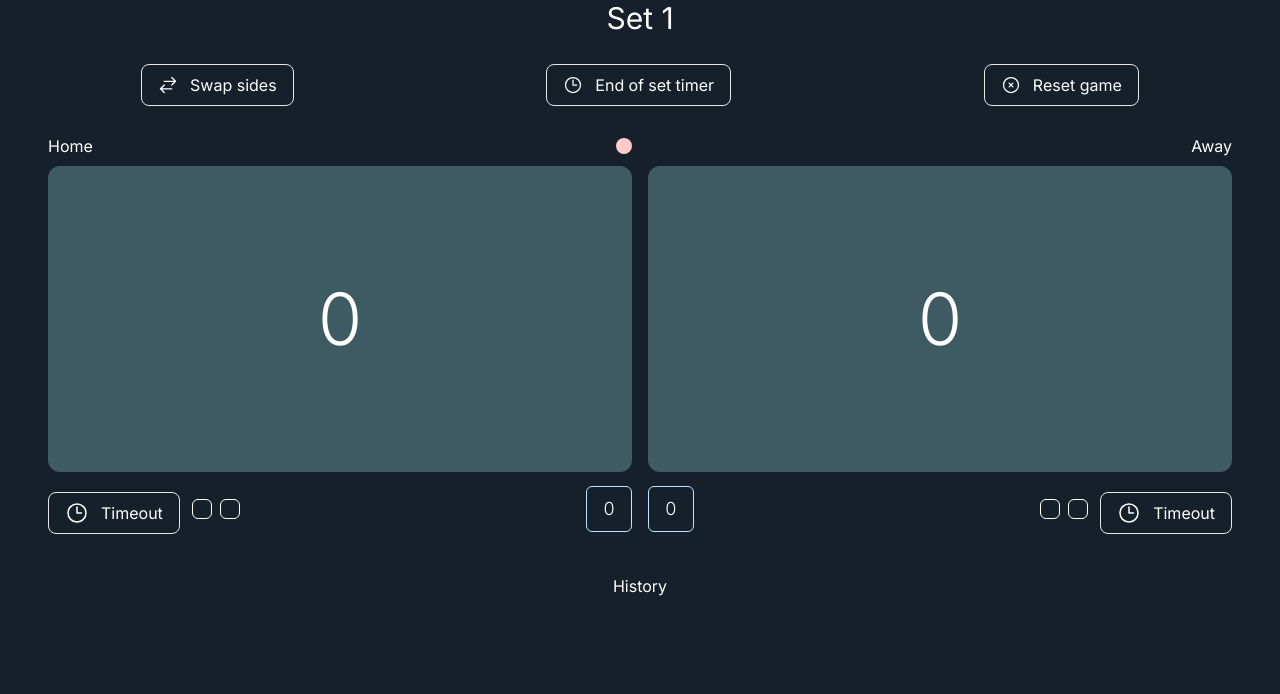
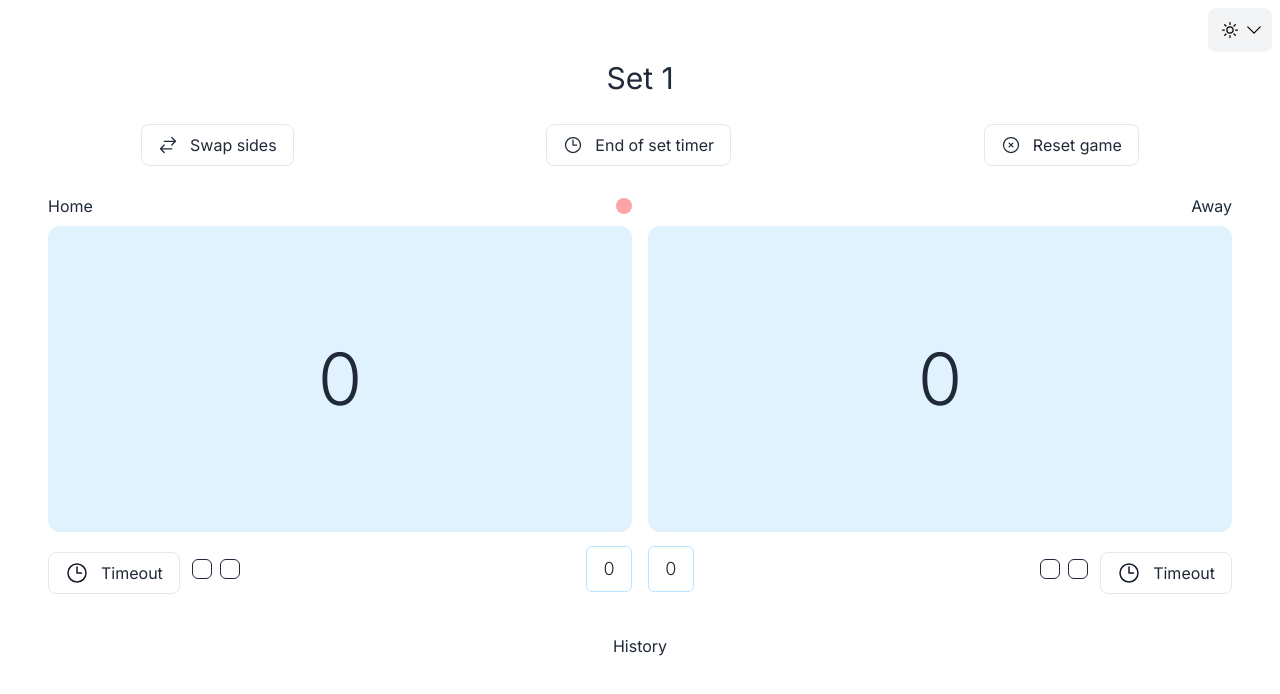
Before and after one commit to jgretton/volleyscore, a Next.js app: page /basic-match in a window 1280 px wide. Shown: the top 694 px of the page. Built offline with nearby package versions, Linux system fonts and the light colour scheme.

Commit message:
Dark Mode toggle

```diff
--- a/app/layout.js
+++ b/app/layout.js
@@ -1,6 +1,7 @@
 import { Inter } from "next/font/google";
 import "./globals.css";
 import { Analytics } from "@vercel/analytics/react";
+import DarkModeToggle from "@/components/darkModeToggle";
 // import Navbar from "@/components/navbar";
 
 const inter = Inter({ subsets: ["latin"] });
@@ -22,11 +23,13 @@ export const metadata = {
     type: "website",
   },
 };
-
 export default function RootLayout({ children }) {
   return (
-    <html lang="en" className="dark">
+    <html lang="en" className="">
       <body className={`${inter.className} dark:bg-[#15202b] bg-white`}>
+        <div className=" relative flex justify-end p-2 ">
+          <DarkModeToggle />
+        </div>
         {/* <Navbar /> */}
         {children}
       </body>
--- /dev/null
+++ b/components/darkModeToggle.js
@@ -0,0 +1,93 @@
+"use client";
+import React, { useState, Fragment, useEffect } from "react";
+import { Listbox, Transition } from "@headlessui/react";
+import {
+  CheckIcon,
+  ChevronDownIcon,
+  MoonIcon,
+  SunIcon,
+} from "@heroicons/react/24/outline";
+
+const darkMode = [
+  { id: 1, name: "Light", icon: <SunIcon className="size-5" /> },
+  { id: 2, name: "Dark", icon: <MoonIcon className="size-5" /> },
+];
+
+const DarkModeToggle = () => {
+  const [selected, setSelected] = useState(darkMode[1]);
+
+  useEffect(() => {
+    if (
+      localStorage.theme === "dark" ||
+      (!("theme" in localStorage) &&
+        window.matchMedia("(prefers-color-scheme: dark)").matches)
+    ) {
+      setSelected(darkMode[1]);
+      document.documentElement.classList.add("dark");
+    } else {
+      setSelected(darkMode[0]);
+      document.documentElement.classList.remove("dark");
+    }
+  }, [selected]);
+
+  const handleThemeChange = (mode) => {
+    setSelected(mode);
+    if (mode.name === "Dark") {
+      localStorage.setItem("theme", "dark");
+      document.documentElement.classList.add("dark");
+    } else {
+      localStorage.setItem("theme", "light");
+      document.documentElement.classList.remove("dark");
+    }
+  };
+
+  return (
+    <Listbox value={selected} onChange={handleThemeChange}>
+      <div className=" relative w-fit">
+        <Listbox.Button className=" w-full rounded-lg bg-gray-100 dark:bg-white/5 py-3 pr-8 pl-3 text-left text-sm dark:text-white focus:outline-none focus-visible:ring-2 focus-visible:ring-white focus-visible:ring-opacity-75">
+          <span className="block truncate">{selected.icon}</span>
+          <span className="pointer-events-none absolute inset-y-0 right-0 flex items-center pr-2">
+            <ChevronDownIcon className="h-5 w-5 " aria-hidden="true" />
+          </span>
+        </Listbox.Button>
+        <Transition
+          as={Fragment}
+          leave="transition ease-in duration-100"
+          leaveFrom="opacity-100"
+          leaveTo="opacity-0"
+        >
+          <Listbox.Options className="absolute mt-1 w-full rounded-md dark:bg-white/5 bg-gray-100 py-1 text-base shadow-lg ring-1 ring-black ring-opacity-5 focus:outline-none sm:text-sm">
+            {darkMode.map((person, key) => (
+              <Listbox.Option
+                key={person.id}
+                onClick={() => setSelected(darkMode[key])}
+                className={({ active }) =>
+                  `relative cursor-pointer select-none py-2 flex flex-col items-center ${
+                    active
+                      ? "dark:bg-slate-800 bg-gray-100 text-slate-600"
+                      : "dark:text-white bg-gray-100 dark:bg-slate-800"
+                  }`
+                }
+                value={person}
+              >
+                {({ selected }) => (
+                  <>
+                    <span
+                      className={`inline-flex items-center gap-3 truncate  ${
+                        selected ? "font-medium text-blue-300" : "font-normal"
+                      }`}
+                    >
+                      {person.icon}
+                    </span>
+                  </>
+                )}
+              </Listbox.Option>
+            ))}
+          </Listbox.Options>
+        </Transition>
+      </div>
+    </Listbox>
+  );
+};
+
+export default DarkModeToggle;
```
Also changed, not shown: 1 other file (tests, documents, lock files or other folders).
